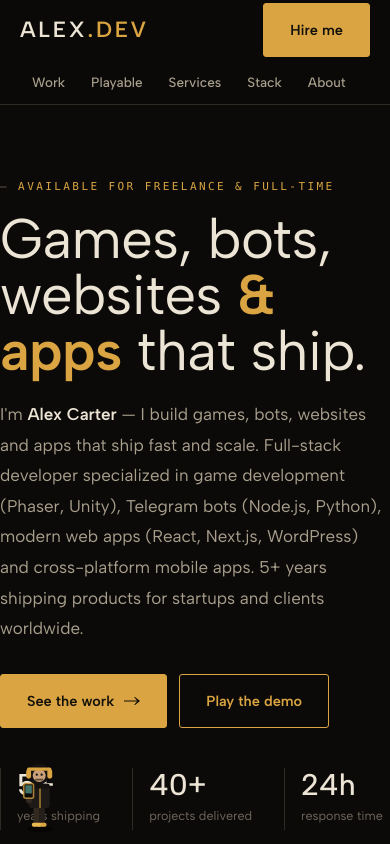
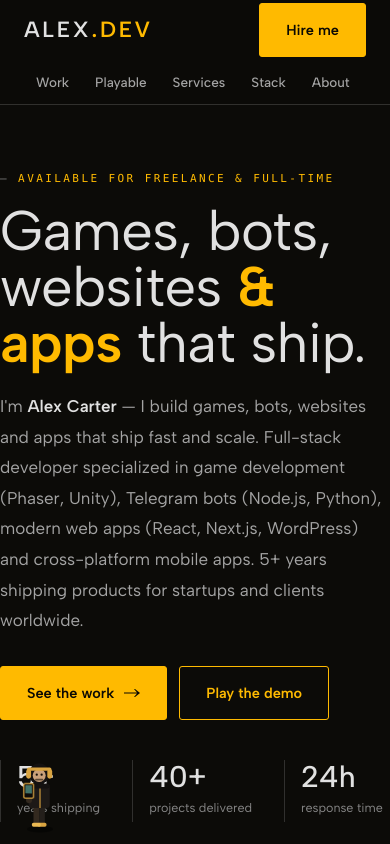
Before and after one commit to EverKrypton/portfolio-professional, a Next.js app: page / in a window 390 px wide. Shown: the top 844 px of the page. Built offline with nearby package versions, Linux system fonts and the light colour scheme; a web font is replaced by a local one.

Commit message:
Exact kinpaku oklch tokens, wider mobile gutters, overflow guard

```diff
--- a/app/globals.css
+++ b/app/globals.css
@@ -1,17 +1,17 @@
 :root {
-  --lacquer: #0c0a08;
-  --lacquer-raised: #141110;
-  --graphite: #1d1917;
-  --rule: rgba(235, 220, 190, 0.16);
-  --gold: #d9a441;
-  --gold-vivid: #eab953;
-  --gold-deep: #a67c2e;
-  --champagne: #ece4d4;
-  --muted: #a89f8d;
-  --faint: #6f675c;
-  --patina: #5fa99c;
-  --vermilion: #c1502e;
-  --ink: #14100a;
+  --lacquer: oklch(15% 0.006 95);
+  --lacquer-raised: oklch(20% 0.006 95);
+  --graphite: oklch(25% 0.008 95);
+  --rule: oklch(78% 0 0 / 0.22);
+  --gold: oklch(84% 0.19 80.46);
+  --gold-vivid: oklch(87% 0.2 85);
+  --gold-deep: oklch(61% 0.085 78);
+  --champagne: oklch(91% 0 0);
+  --muted: oklch(72% 0 0);
+  --faint: oklch(62% 0 0);
+  --patina: oklch(70% 0.12 188);
+  --vermilion: oklch(62% 0.15 35);
+  --ink: oklch(14% 0.018 95);
   --radius: 3px;
   --max: 1080px;
   --font-body: "Albert Sans", "Avenir Next", "Helvetica Neue", Arial, system-ui, sans-serif;
@@ -24,14 +24,14 @@ html { scroll-behavior: smooth; }
 body {
   margin: 0; background: var(--lacquer); color: var(--champagne);
   font-family: var(--font-body); font-size: 16px; line-height: 1.8;
-  -webkit-font-smoothing: antialiased;
+  -webkit-font-smoothing: antialiased; overflow-x: clip;
   padding-left: env(safe-area-inset-left);
   padding-right: env(safe-area-inset-right);
 }
 ::selection { background: var(--gold); color: var(--ink); }
 a { color: var(--gold); text-decoration: none; }
 @media (hover: hover) { a:hover { color: var(--gold-vivid); } }
-.container { max-width: var(--max); margin: 0 auto; padding: 0 20px; }
+.container { max-width: var(--max); margin: 0 auto; padding: 0 24px; }
 .skip { position: absolute; left: -9999px; top: 0; background: var(--gold); color: var(--ink); padding: 12px 16px; z-index: 99; font-weight: 600; }
 .skip:focus { left: 8px; top: 8px; }
 
@@ -43,7 +43,7 @@ a { color: var(--gold); text-decoration: none; }
 .kicker::before { content: "— "; color: var(--faint); }
 
 /* Header */
-.site-header { position: sticky; top: 0; z-index: 50; background: rgba(12, 10, 8, 0.92); backdrop-filter: blur(10px); border-bottom: 1px solid var(--rule); padding-top: env(safe-area-inset-top); }
+.site-header { position: sticky; top: 0; z-index: 50; background: oklch(15% 0.006 95 / 0.92); backdrop-filter: blur(10px); border-bottom: 1px solid var(--rule); padding-top: env(safe-area-inset-top); }
 .site-header-bar { display: flex; align-items: center; justify-content: space-between; min-height: 60px; gap: 12px; }
 .wordmark { font-family: var(--font-display); font-weight: 600; font-size: 22px; letter-spacing: 0.12em; text-transform: uppercase; color: var(--champagne); padding: 10px 0; }
 .wordmark em { font-style: normal; color: var(--gold); }
@@ -72,7 +72,7 @@ a { color: var(--gold); text-decoration: none; }
 .btn .arrow { width: 16px; height: 8px; flex: none; }
 
 /* Hero: type-led, no game above the fold */
-.hero { padding: 72px 0 56px; border-bottom: 1px solid var(--rule); }
+.hero { padding: 64px 0 52px; border-bottom: 1px solid var(--rule); }
 .hero h1 {
   font-family: var(--font-display); font-weight: 100;
   font-size: clamp(56px, 10vw, 120px); line-height: 1.0; letter-spacing: -0.01em;
@@ -88,7 +88,7 @@ a { color: var(--gold); text-decoration: none; }
 .hero-facts span { font-size: 12.5px; color: var(--faint); }
 
 /* Sections */
-section.block { padding: 64px 0; border-bottom: 1px solid var(--rule); scroll-margin-top: 110px; }
+section.block { padding: 56px 0; border-bottom: 1px solid var(--rule); scroll-margin-top: 110px; }
 h2.section-title {
   font-family: var(--font-display); font-weight: 300;
   font-size: clamp(40px, 5.5vw, 60px); line-height: 1.05;
@@ -168,6 +168,7 @@ footer.site-footer { padding: 28px 0 max(96px, env(safe-area-inset-bottom)); col
 
 /* Tablet / desktop */
 @media (min-width: 760px) {
+  .container { padding: 0 32px; }
   .work-row { grid-template-columns: 220px 1fr; gap: 24px; align-items: baseline; }
   .svc { grid-template-columns: 240px 1fr; gap: 24px; align-items: baseline; }
   section.block { padding: 88px 0; }
```
